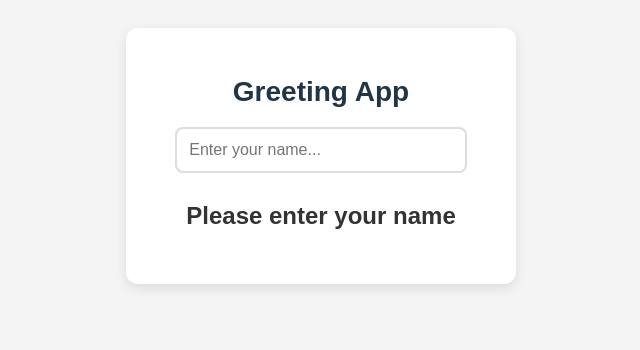
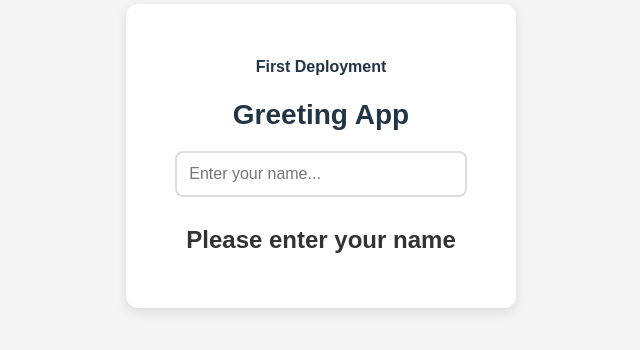
Before and after one commit to Varunvignesh27/greetings, a React (Vite) app: page / in a window 1280 px wide. Shown: the part 244-594 px from the top of the page, without its empty margins (349-989 px from the left). Built offline with nearby package versions, Linux system fonts and the light colour scheme.

Commit message:
first added

```diff
--- a/src/App.jsx
+++ b/src/App.jsx
@@ -1,5 +1,6 @@
 import React, { useState } from "react";
 import "./App.css";
+import First from "./component/First";
 
 export default function App() {
   const [name, setName] = useState("");
@@ -16,6 +17,7 @@ export default function App() {
 
   return (
     <div className="container">
+      <First/>
       <h1 className="title">Greeting App</h1>
 
       <input
--- /dev/null
+++ b/src/component/First.jsx
@@ -0,0 +1,11 @@
+import React from 'react'
+
+function First() {
+  return (
+    <div className='firstd'>
+        <h4>First Deployment</h4>
+    </div>
+  )
+}
+
+export default First
```
